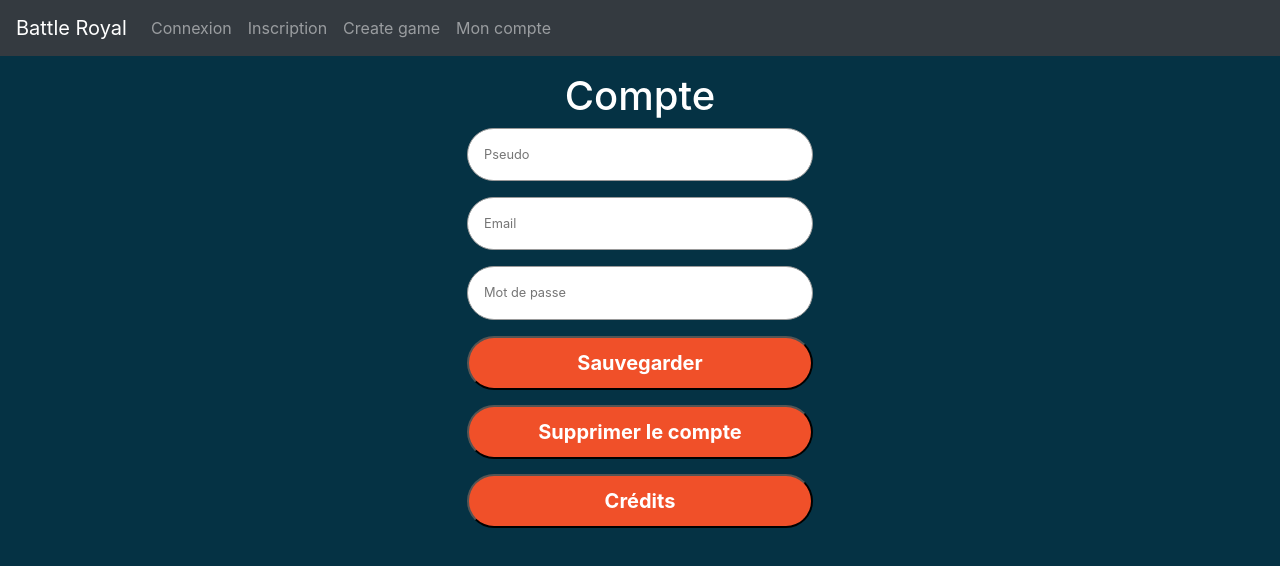
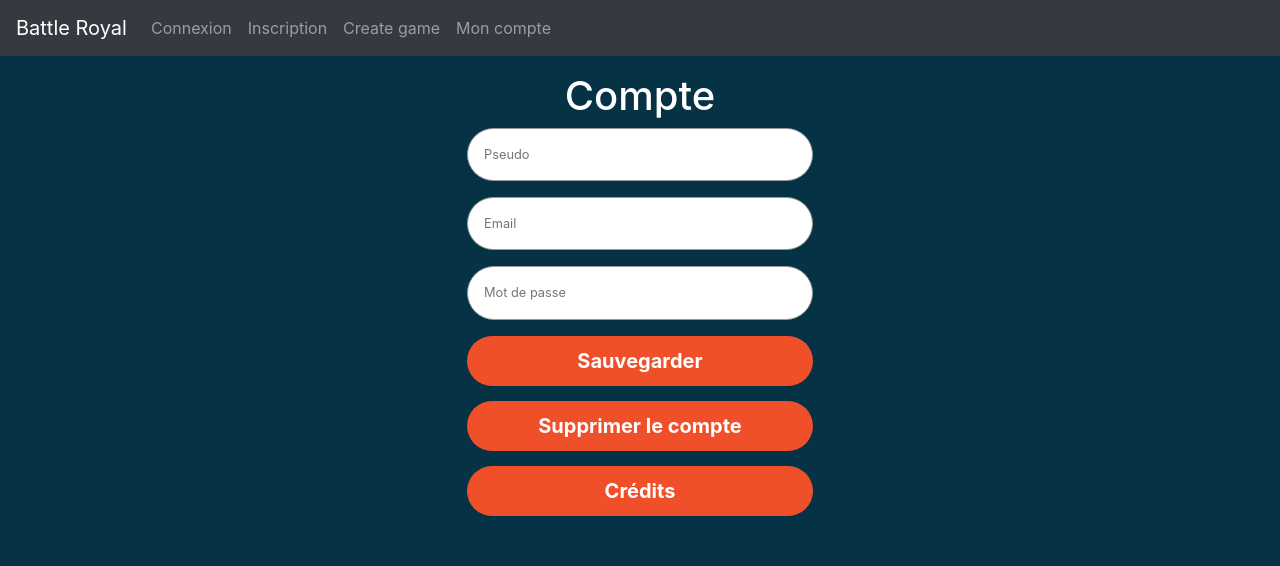
Before and after one commit to FoxBandyKoot/BattleRoyale_Front_TP, a React (Create React App) app in the folder code/: page /account in a window 1280 px wide. Shown: the top 566 px of the page. Built offline with nearby package versions, Linux system fonts and the light colour scheme.

Commit message:
Edit btn & add write json

```diff
--- a/code/package.json
+++ b/code/package.json
@@ -16,7 +16,8 @@
     "react-scripts": "4.0.0",
     "react-widgets": "^5.0.0-beta.22",
     "styled-components": "^5.2.1",
-    "web-vitals": "^0.2.4"
+    "web-vitals": "^0.2.4",
+    "write-json-file": "^4.3.0"
   },
   "scripts": {
     "start": "react-scripts start",
--- a/code/src/components/AuthForm.js
+++ b/code/src/components/AuthForm.js
@@ -33,6 +33,7 @@ const Button = styled.button`
   width: 100%;
   margin-bottom: 15px;
   font-size: 20px;
+  border: none;
 `;
 
 const Logo = styled.img`
--- a/code/src/pages/Account/Account.js
+++ b/code/src/pages/Account/Account.js
@@ -21,6 +21,10 @@ class Account extends React.Component {
         this.setState({
             [name]: value
         });
+    }
+
+    handleClick() {
+
     }
 
     render() {
@@ -49,7 +53,7 @@ class Account extends React.Component {
                         placeholder="Mot de passe"
                         name="password"
                     />
-                    <Button>Sauvegarder</Button>
+                    <Button onClick={this.handleClick}>Sauvegarder</Button>
                     <Button>Supprimer le compte</Button>
                     <Button>Crédits</Button>
                 </Form>
```
